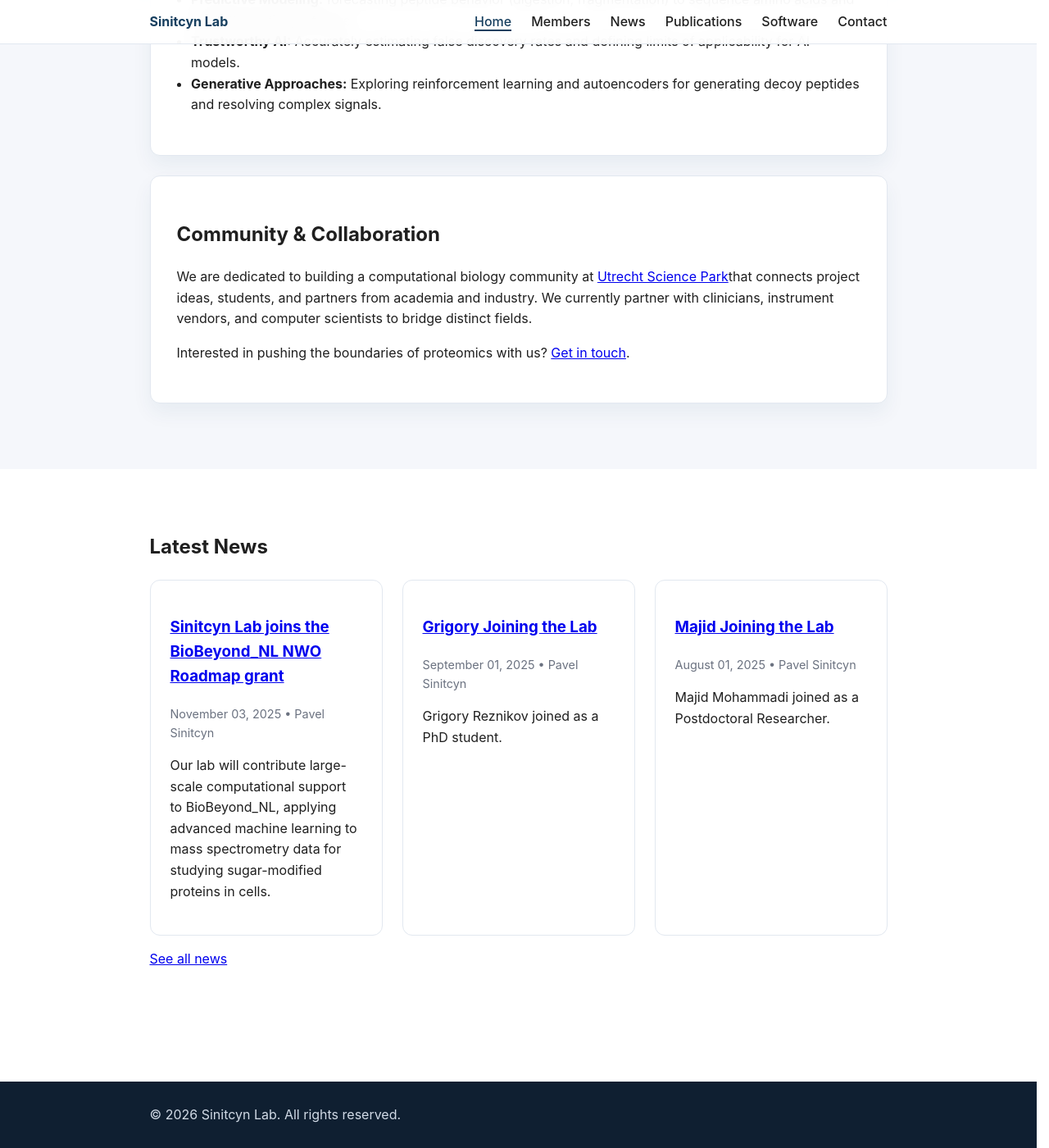
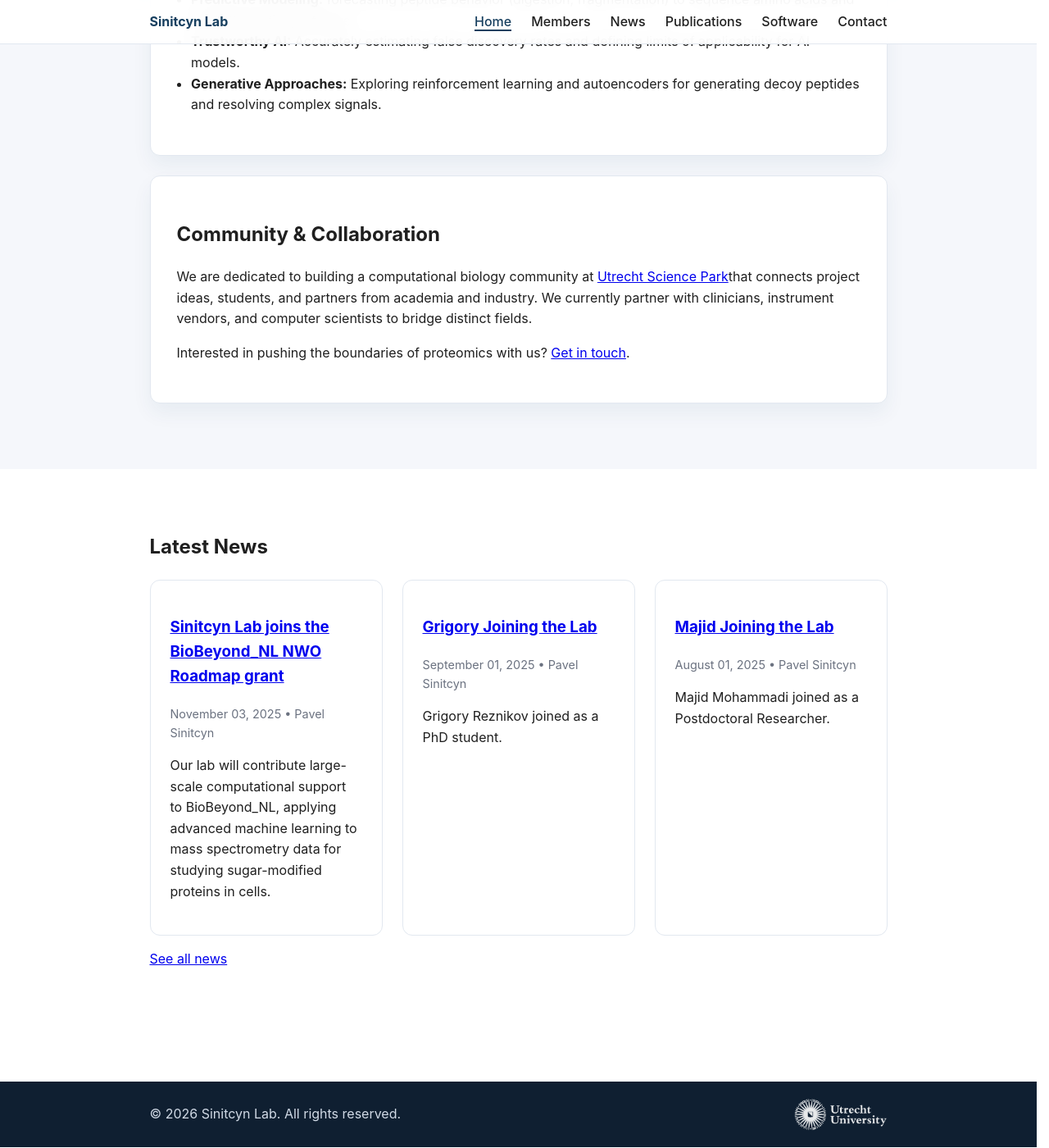
Before and after one commit to SinitcynLab/Sinitcynlab.github.io, a Jekyll site: the page built from index.md, in a window 1280 px wide and 1400 px high, scrolled down 1170 px. Shown: the whole window at 82% size. Built offline with Jekyll 4.4.1, drawn with Linux system fonts in a browser that asks for light colours.

Commit message:
Improving nav for small screens and adding uu logo

```diff
--- a/_layouts/default.html
+++ b/_layouts/default.html
@@ -15,6 +15,10 @@
     <div class="container">
       <a class="brand" href="{{ '/' | relative_url }}">{{ site.title }}</a>
       <nav>
+        <input type="checkbox" id="nav-toggle" class="nav-toggle">
+        <label for="nav-toggle" class="nav-toggle-label">
+          <span></span>
+        </label>
         <ul class="nav-list">
           {% for item in site.data.navigation %}
           {% assign is_active = false %}
@@ -38,8 +42,10 @@
   </main>
 
   <footer class="site-footer">
-    <div class="container">
+    <div class="container footer-container">
       <p>&copy; {{ site.time | date: '%Y' }} {{ site.title }}. All rights reserved.</p>
+      <img src="{{ '/assets/images/logo/UU_logo_2021_EN_WHITE.png' | relative_url }}" alt="Utrecht University"
+        class="footer-logo">
     </div>
   </footer>
 
--- a/assets/css/main.css
+++ b/assets/css/main.css
@@ -72,6 +72,11 @@
   gap: 1.5rem;
   margin: 0;
   padding: 0;
+}
+
+.nav-toggle,
+.nav-toggle-label {
+  display: none;
 }
 
 .nav-item a {
@@ -223,8 +228,22 @@
 .site-footer {
   background: #0f1f31;
   color: #d1dae6;
-  padding: 1.75rem 0;
+  padding: 1.25rem 0;
   margin-top: 4rem;
+}
+
+.footer-container {
+  display: flex;
+  justify-content: space-between;
+  align-items: center;
+  flex-wrap: wrap;
+  gap: 1.5rem;
+}
+
+.footer-logo {
+  height: 2.5rem;
+  width: auto;
+  opacity: 0.9;
 }
 
 .site-footer p {
@@ -232,9 +251,112 @@
 }
 
 @media (max-width: 720px) {
+  .site-header .container {
+    padding: 0.85rem 0;
+  }
+
+  /* Hamburger Toggle Styles */
+  .nav-toggle {
+    display: none;
+  }
+
+  .nav-toggle-label {
+    display: flex;
+    align-items: center;
+    cursor: pointer;
+    padding: 0.5rem;
+    z-index: 20;
+  }
+
+  .nav-toggle-label span,
+  .nav-toggle-label span::before,
+  .nav-toggle-label span::after {
+    display: block;
+    background: var(--brand);
+    height: 2px;
+    width: 24px;
+    border-radius: 2px;
+    position: relative;
+    transition: all 0.3s ease;
+  }
+
+  .nav-toggle-label span::before,
+  .nav-toggle-label span::after {
+    content: '';
+    position: absolute;
+  }
+
+  .nav-toggle-label span::before {
+    bottom: 8px;
+  }
+
+  .nav-toggle-label span::after {
+    top: 8px;
+  }
+
+  /* Animation for hamburger to X */
+  .nav-toggle:checked~.nav-toggle-label span {
+    background: transparent;
+  }
+
+  .nav-toggle:checked~.nav-toggle-label span::before {
+    transform: rotate(45deg);
+    bottom: 0;
+  }
+
+  .nav-toggle:checked~.nav-toggle-label span::after {
+    transform: rotate(-45deg);
+    top: 0;
+  }
+
+  /* Dropdown Menu Styles */
   .nav-list {
-    gap: 0.75rem;
-    font-size: 0.95rem;
+    display: none;
+    /* Prevents transition flash when resizing from desktop */
+    position: absolute;
+    top: 100%;
+    left: 0;
+    width: 100%;
+    background: rgba(255, 255, 255, 0.98);
+    flex-direction: column;
+    gap: 0;
+    padding: 0.5rem 0;
+    border-bottom: 1px solid var(--border);
+    box-shadow: 0 10px 15px -3px rgba(0, 0, 0, 0.1);
+    z-index: 15;
+  }
+
+  .nav-toggle:checked~.nav-list {
+    display: flex;
+    animation: navFadeIn 0.3s ease forwards;
+  }
+
+  @keyframes navFadeIn {
+    from {
+      opacity: 0;
+      transform: translateY(-10px);
+    }
+
+    to {
+      opacity: 1;
+      transform: translateY(0);
+    }
+  }
+
+  .nav-item {
+    width: 100%;
+  }
+
+  .nav-item a {
+    display: block;
+    padding: 0.75rem 5%;
+    width: 100%;
+  }
+
+  .nav-item.active a {
+    border-bottom: none;
+    border-left: 4px solid var(--brand);
+    background: var(--bg-alt);
   }
 
   .hero {
```
Also changed, not shown: assets/images/logo/UU_logo_2021_EN_WHITE.png (added).
